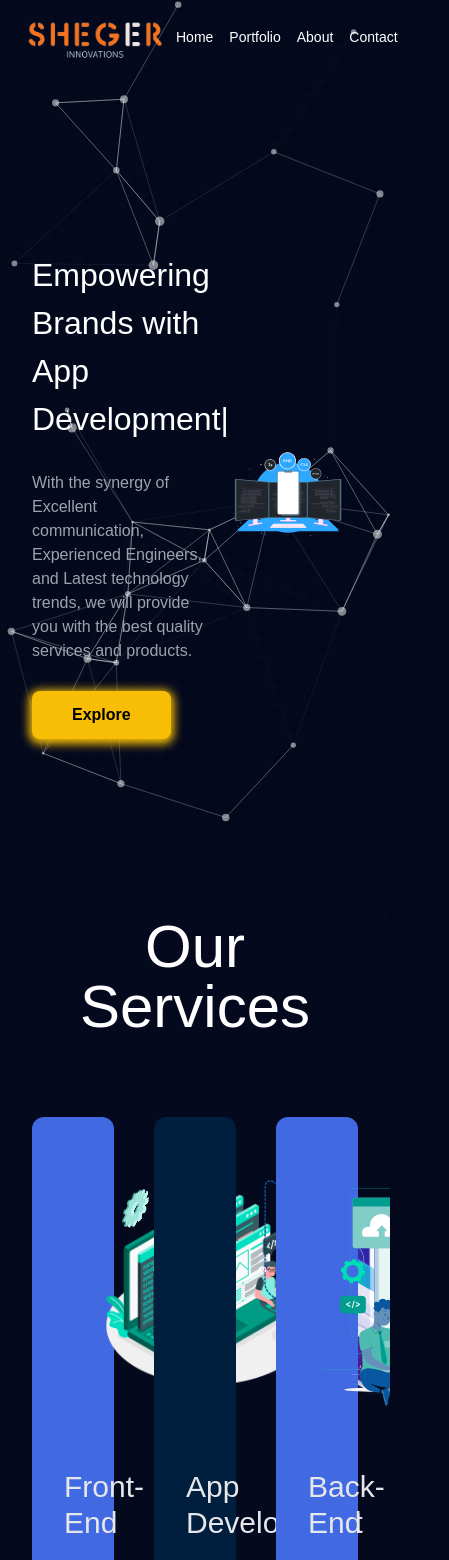
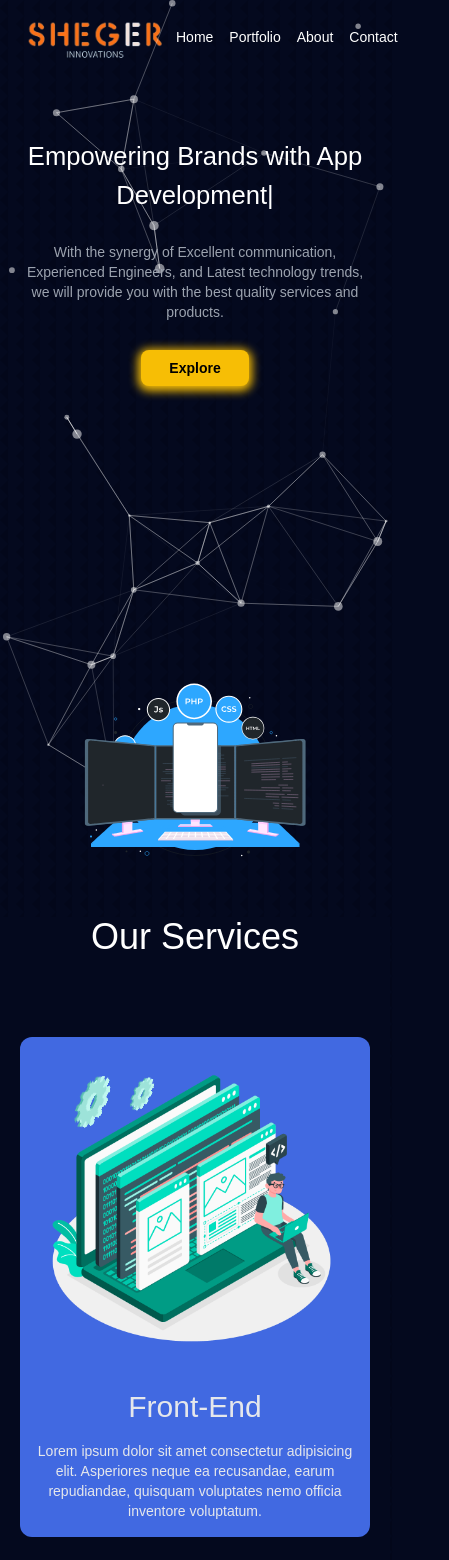
Before and after one commit to BereketTeshome/Sheger-Innovations, a React (Vite) app: page / in a window 390 px wide. Shown: the top 1560 px of the page, 449 px wide, since content can reach past the window. Built offline with nearby package versions, Linux system fonts and the light colour scheme.

Commit message:
added responsiveness

```diff
--- a/src/components/FAQ.jsx
+++ b/src/components/FAQ.jsx
@@ -7,21 +7,20 @@ const FAQ = () => {
   const isInView = useInView(viewH1);
 
   return (
-    <div className="overflow-hidden">
+    <div className="overflow-hidden px-5" ref={viewH1}>
       <motion.h1
-        className="mb-10 text-6xl text-center"
+        className="mb-10 text-4xl sm:text-5xl md:text-6xl text-center px-2"
         initial={{ x: 1000 }}
         animate={isInView && { x: 0 }}
         transition={{
           delay: 0,
           duration: 1,
         }}
-        ref={viewH1}
       >
         Frequently Asked Questions
       </motion.h1>
       <motion.div
-        className="px-8 py-5 bg-[#001F3F] rounded-lg max-w-screen-xl mx-auto mb-28"
+        className="sm:px-8 px-3 text-sm sm:text-[14px] py-5 bg-[#001F3F] rounded-lg max-w-screen-xl mx-auto mb-28"
         initial={{ x: -1000 }}
         animate={isInView && { x: 0 }}
         transition={{
--- a/src/components/Footer.jsx
+++ b/src/components/Footer.jsx
@@ -10,12 +10,12 @@ import {
 const Footer = () => {
   return (
     <footer>
-      <div class="content">
-        <div class="top flex items-center">
-          <div class="logo-details">
+      <div className="content">
+        <div className="top flex items-center flex-col sm:flex-row">
+          <div className="logo-details">
             <img src="./Logo.png" alt="footer logo" className="max-w-36" />
           </div>
-          <div class="media-icons">
+          <div className="media-icons">
             <a href="#">
               <FaFacebookF className="relative top-[10px] left-2.5" />
             </a>
@@ -33,9 +33,9 @@ const Footer = () => {
             </a>
           </div>
         </div>
-        <div class="link-boxes">
-          <ul class="box">
-            <li class="link_name">Links</li>
+        <div className="link-boxes flex flex-wrap">
+          <ul className="box">
+            <li className="link_name">Links</li>
             <li>
               <a href="/">Home</a>
             </li>
--- a/src/components/Header.jsx
+++ b/src/components/Header.jsx
@@ -41,12 +41,13 @@ const Header = () => {
   return (
     <div className="h-[100vh] w-full relative overflow-hidden max-w-screen-xl mx-auto">
       <Particle />
-      <div className="absolute inset-0 flex items-center justify-between w-full px-8">
-        <div className="w-[54%]">
+      <div className="absolute inset-0 flex items-center justify-between w-full sm:px-8 px-5 flex-col md:flex-row">
+        <div className="md:w-[54%] mt-16 md:mt-0 text-center md:text-left">
           <motion.div
             variants={headerVariants}
             initial="right"
             animate="visible"
+            className="md:text-[2em] text-[1.6em]"
           >
             <TypeAnimation
               sequence={[
@@ -60,19 +61,18 @@ const Header = () => {
               wrapper="span"
               speed={50}
               style={{
-                fontSize: "2em",
                 display: "inline-block",
               }}
               repeat={Infinity}
             />
-            <p className="font-light text-gray-400 my-7">
+            <p className="font-light text-gray-400 my-7 text-sm md:text-[14px]">
               With the synergy of Excellent communication, Experienced
               Engineers, and Latest technology trends, we will provide you with
               the best quality services and products.
             </p>
           </motion.div>
           <motion.button
-            className="px-10 py-3 font-bold text-black rounded-lg shadow-[0_2px_10px_3px_rgba(0,0,0,0.3)] shadow-[#F7BE05] bg-[#F7BE05]"
+            className="md:px-10 px-7 md:py-3 py-2 font-bold text-sm md:text-[14px] text-black rounded-lg shadow-[0_2px_10px_3px_rgba(0,0,0,0.3)] shadow-[#F7BE05] bg-[#F7BE05]"
             animate="visible"
             variants={headerVariants}
             initial="right"
@@ -82,7 +82,7 @@ const Header = () => {
           </motion.button>
         </div>
         <motion.div
-          className="w-[43%]"
+          className="md:w-[43%] sm:w-[65%] w-[83%]"
           variants={headerVariants}
           initial={{ y: "100vh" }}
           animate={{
--- a/src/components/Services.jsx
+++ b/src/components/Services.jsx
@@ -19,7 +19,7 @@ const Services = () => {
       initial: { x: "-100vw" },
       description:
         "Lorem ipsum dolor sit amet consectetur adipisicing elit. Asperiores neque ea recusandae, earum repudiandae, quisquam voluptates nemo officia inventore voluptatum.",
-      size: { width: "w-[230px]", height: "h-[300px]", marginLeft: "ml-16" },
+      size: { width: "w-[230px]", height: "h-[300px]", marginLeft: "sm:ml-16" },
     },
     {
       ref: useRef(null),
@@ -30,7 +30,7 @@ const Services = () => {
       initial: { y: "100vh" },
       description:
         "Lorem ipsum dolor sit amet consectetur adipisicing elit. Asperiores neque ea recusandae, earum repudiandae, quisquam voluptates nemo officia inventore voluptatum.",
-      size: { width: "w-[350px]", height: "h-[300px]" },
+      size: { width: "sm:w-[350px] w-[230px]", height: "h-[300px]" },
     },
     {
       ref: useRef(null),
@@ -41,7 +41,7 @@ const Services = () => {
       initial: { x: "100vw" },
       description:
         "Lorem ipsum dolor sit amet consectetur adipisicing elit. Asperiores neque ea recusandae, earum repudiandae, quisquam voluptates nemo officia inventore voluptatum.",
-      size: { width: "w-[270px]", height: "h-[300px]", marginLeft: "ml-12" },
+      size: { width: "sm:w-[270px] w-[230px]", height: "h-[300px]", marginLeft: "md:ml-12" },
     },
   ];
 
@@ -63,11 +63,11 @@ const Services = () => {
 
   return (
     <main
-      className="w-full bg-[#04091E] px-8 max-w-screen-xl mx-auto mb-52 overflow-hidden"
+      className="w-full bg-[#04091E] sm:px-8 px-5 max-w-screen-xl mx-auto md:mb-52 mb-28 overflow-hidden"
       ref={view}
     >
-      <h1 className="mb-20 text-6xl text-center">Our Services</h1>
-      <motion.div className="grid w-full grid-cols-3 gap-10 mx-auto">
+      <h1 className="mb-20 text-4xl sm:text-5xl md:text-6xl text-center">Our Services</h1>
+      <motion.div className="grid w-full lg:grid-cols-3 md:grid-cols-2 md:text-left text-center gap-10 mx-auto md:px-0 sm:px-20">
         {servicesData.map((service, index) => (
           <motion.div
             key={index}
@@ -77,12 +77,12 @@ const Services = () => {
             className={`${service.bgColor} py-4 rounded-xl z-50`}
           >
             <div
-              className={`${service.size.width} ${service.size.height} ${service.size.marginLeft} mb-9`}
+              className={`${service.size.height} ${service.size.marginLeft} mb-9`}
               ref={service.ref}
             ></div>
-            <h1 className="px-8 text-3xl text-gray-200">{service.title}</h1>
-            <div className="px-8 mt-4 text-gray-200">
-              <p className="font-light">{service.description}</p>
+            <h1 className="sm:px-8 px-2 text-3xl text-gray-200">{service.title}</h1>
+            <div className="sm:px-8 px-2 mt-4 text-gray-200">
+              <p className="font-light text-sm sm:text-[14px]">{service.description}</p>
             </div>
           </motion.div>
         ))}
--- a/src/components/Testimonials.jsx
+++ b/src/components/Testimonials.jsx
@@ -57,7 +57,7 @@ export default function App() {
   return (
     <>
       <h1 className="mb-6 text-2xl text-center">Testimonials</h1>
-      <h1 className="text-6xl text-center">What Our Clients Say</h1>
+      <h1 className="text-4xl sm:text-5xl md:text-6xl px-2 text-center">What Our Clients Say</h1>
       <Swiper
         ref={swiperRef}
         effect={"coverflow"}
--- a/src/pages/About.jsx
+++ b/src/pages/About.jsx
@@ -83,7 +83,7 @@ const DotGrid = () => {
   }
 
   return (
-    <div className="relative flex flex-col items-center justify-center">
+    <div className="relative flex flex-col items-center justify-center overflow-hidden">
       <div
         style={{ gridTemplateColumns: `repeat(${GRID_WIDTH}, 1fr)` }}
         className="grid z-2 w-fit"
@@ -91,13 +91,13 @@ const DotGrid = () => {
         {dots}
       </div>
       <div className="absolute top-0 z-10 flex flex-col items-center justify-center w-full h-full pointer-events-none">
-        <h2 className="text-6xl text-[#F57613] z-10">About Us</h2>
+        <h2 className="text-5xl md:text-6xl text-[#F57613] z-10">About Us</h2>
         <br />
-        <p className="z-10 mb-2 text-sm font-light">
+        <p className="z-10 mb-2 sm:text-sm sm:px-0 text-xs text-center">
           We provide the best development environment for passionate engineers
           so that we
         </p>
-        <p className="z-10 mb-2 text-sm font-light">
+        <p className="z-10 mb-2 sm:text-sm text-xs font-light">
           can solve complex problems
         </p>
       </div>
@@ -126,10 +126,10 @@ const About = () => {
       <Header />
       <br />
 
-      <div className="flex items-center gap-14 px-14 mb-14">
-        <div className="w-[60%]">
+      <div className="flex items-center gap-14 px-8 sm:px-14 mb-14 flex-col md:flex-row max-w-screen-xl mx-auto">
+        <div className="lg:w-[60%] md:w-[95%] text-center md:text-left">
           <p className="mb-2 text-sm font-thin">Our Company</p>
-          <h2 className="text-3xl text-[#F57613] mb-2">
+          <h2 className="text-2xl sm:text-3xl text-[#F57613] mb-2">
             We Provide Expert Development Service All Over The World
           </h2>
           <p className="mb-2 text-xs">
@@ -149,9 +149,9 @@ const About = () => {
           </p>
         </div>
         <div
-          className="flex justify-end"
+          className="flex justify-end md:w-[900px]"
           ref={container}
-          style={{ width: "900px" }}
+          // style={{ width: "900px" }}
         ></div>
       </div>
       <div>
--- a/src/pages/Contact.jsx
+++ b/src/pages/Contact.jsx
@@ -84,7 +84,7 @@ const DotGrid = () => {
   }
 
   return (
-    <div className="relative flex flex-col items-center justify-center">
+    <div className="relative flex flex-col items-center justify-center overflow-hidden">
       <div
         style={{ gridTemplateColumns: `repeat(${GRID_WIDTH}, 1fr)` }}
         className="grid z-2 w-fit"
@@ -92,11 +92,11 @@ const DotGrid = () => {
         {dots}
       </div>
       <div className="absolute top-0 z-10 flex flex-col items-center justify-center w-full h-full pointer-events-none">
-        <h2 className="text-6xl text-[#F57613] z-10">Contact Us</h2>
+        <h2 className="text-5xl sm:text-6xl text-[#F57613] z-10">Contact Us</h2>
         <br />
         <header className="mb-8 text-center ">
-          <h2 className="text-4xl font-bold">We're Here to Help</h2>
-          <p className="mt-2 text-lg text-gray-300">
+          <h2 className="md:text-4xl text-3xl font-bold">We're Here to Help</h2>
+          <p className="mt-2 md:text-lg text-gray-300 sm:text-sm text-xs text-center">
             Feel free to reach out to us with any questions or concerns. We're
             always here to assist you!
           </p>
@@ -147,10 +147,10 @@ const Contact = () => {
   };
 
   return (
-    <section className="max-w-screen-xl px-10 mx-auto contact">
+    <section className="max-w-screen-xl mx-auto contact">
       <Header />
 
-      <div className="container contact__container">
+      <div className="container contact__container px-10">
         <div className="flex flex-col items-center contact__options">
           <div className="" ref={container}></div>
           <div className="flex gap-6">
--- a/src/pages/Portfolio.jsx
+++ b/src/pages/Portfolio.jsx
@@ -82,7 +82,7 @@ const DotGrid = () => {
   }
 
   return (
-    <div className="relative flex flex-col items-center justify-center">
+    <div className="relative flex flex-col items-center justify-center overflow-hidden">
       <div
         style={{ gridTemplateColumns: `repeat(${GRID_WIDTH}, 1fr)` }}
         className="grid z-2 w-fit"
@@ -90,13 +90,13 @@ const DotGrid = () => {
         {dots}
       </div>
       <div className="absolute top-0 z-10 flex flex-col items-center justify-center w-full h-full pointer-events-none">
-        <h2 className="text-6xl text-[#F57613] z-10">Portfolio</h2>
+        <h2 className="text-5xl md:text-6xl text-[#F57613] z-10">Portfolio</h2>
         <br />
-        <p className="z-10 mb-2 text-sm ">
+        <p className="z-10 mb-2 sm:text-sm text-xs text-center">
           We make fast loading, friction removing, problem-solving products that
           get used
         </p>
-        <p className="z-10 mb-2 text-sm ">
+        <p className="z-10 mb-2 sm:text-sm text-xs">
           by thousands of people on a daily basis.
         </p>
       </div>
@@ -113,7 +113,7 @@ const Portfolio = () => {
       <Header />
 
       <div ref={view}>
-        <div className="grid grid-cols-3 gap-8 px-10 mt-20">
+        <div className="grid lg:grid-cols-3 md:grid-cols-2  gap-8 px-6 sm:px-10 mt-20">
           {projects.map((item, index) => {
             return (
               <Link to={item.link} target="_blank">
@@ -134,9 +134,9 @@ const Portfolio = () => {
                   <div className="p-4">
                     <h3 className="mb-4 text-xl">{item.title}</h3>
                     <p className="text-xs text-gray-400">
-                      {item.desc.length < 230
+                      {item.desc.length < 222
                         ? item.desc
-                        : `${item.desc.substring(0, 230)}...`}
+                        : `${item.desc.substring(0, 222)}...`}
                     </p>
                   </div>
                   <div
```
